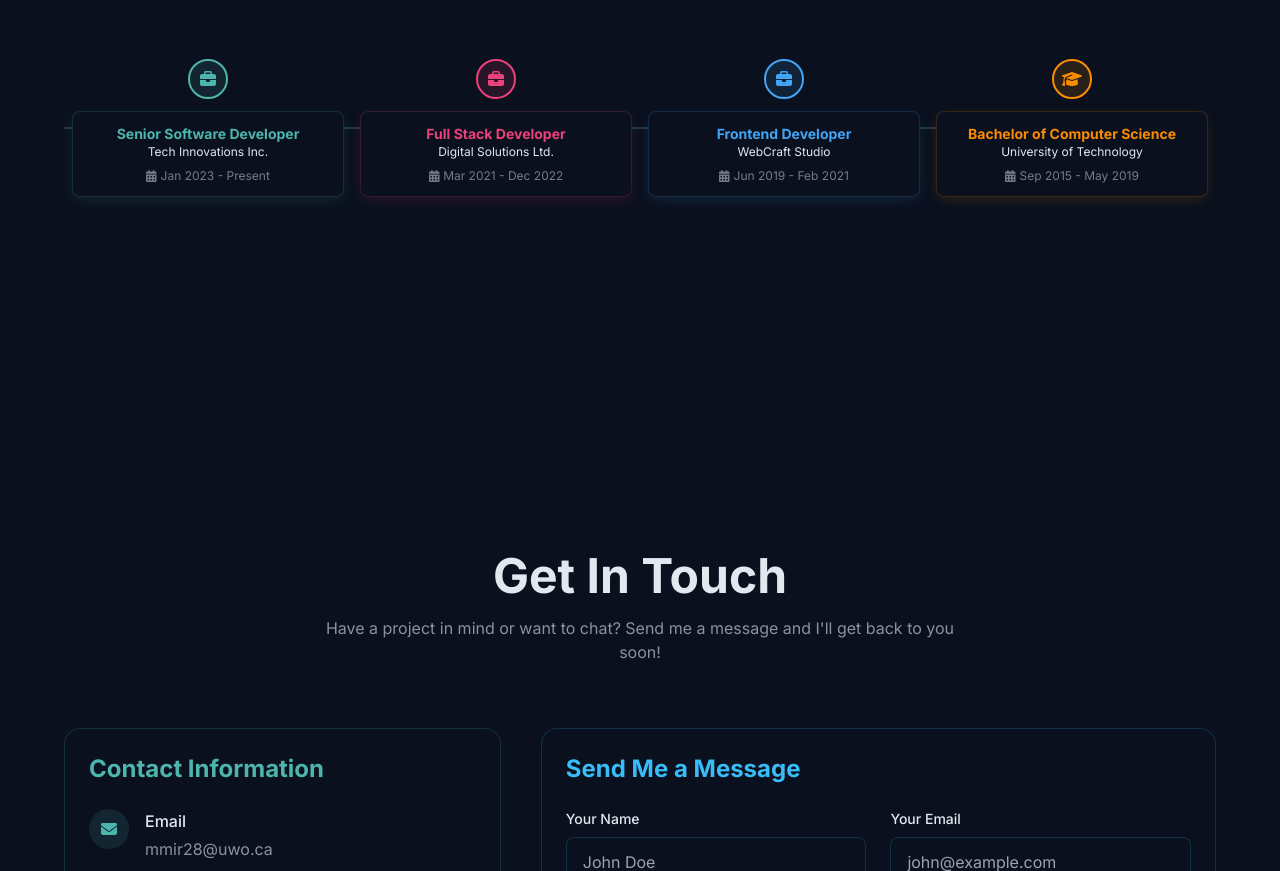
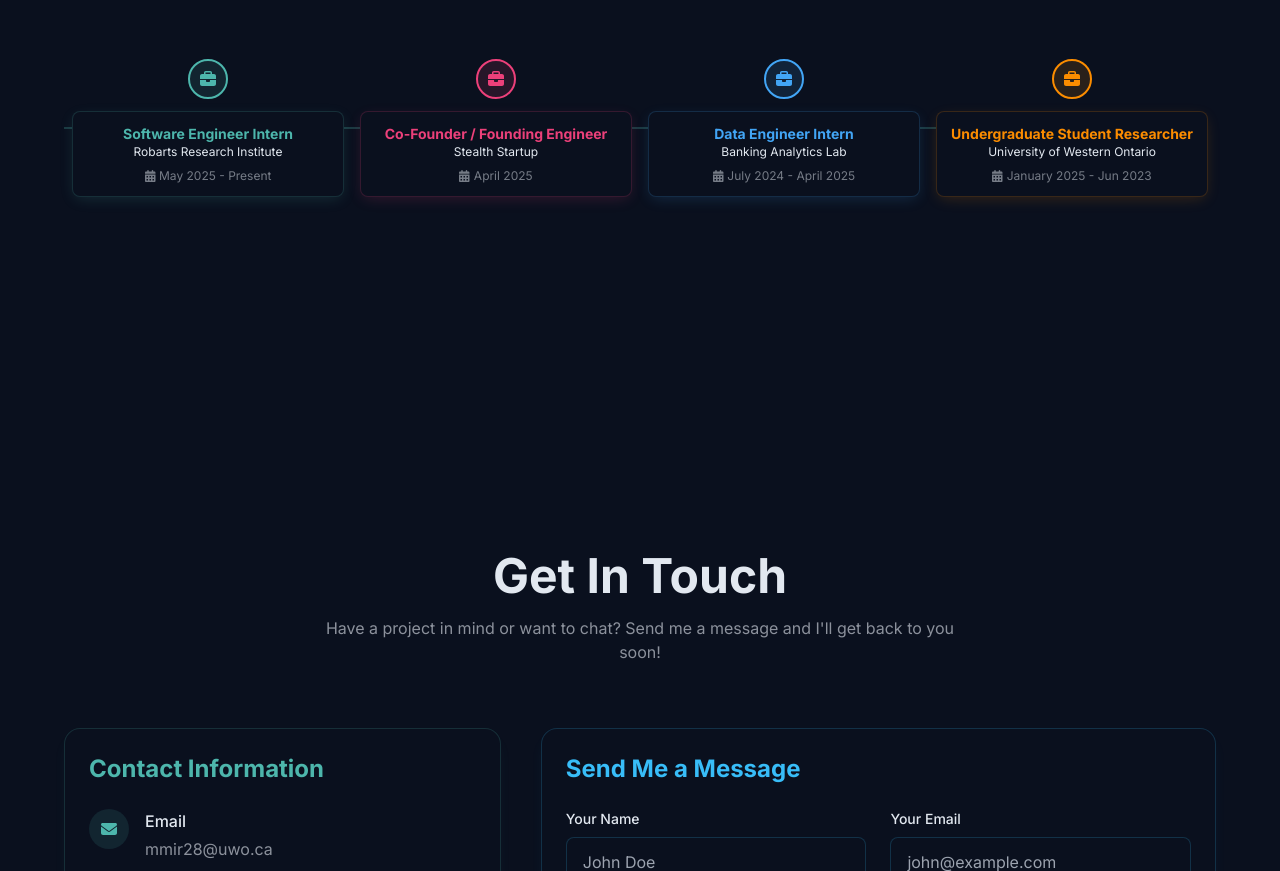
Before and after one commit to mdzdmr/zaid.github.io, a Next.js app: page / in a window 1280 px wide. Shown: the part 1928-2799 px from the top of the page. Built offline with nearby package versions, Linux system fonts and the light colour scheme.

Commit message:
Update ProfessionalExperience.tsx

```diff
--- a/src/components/ProfessionalExperience.tsx
+++ b/src/components/ProfessionalExperience.tsx
@@ -24,34 +24,34 @@ interface ExperienceData {
 const experiences: ExperienceData[] = [
   {
     id: 1,
-    company: "Tech Innovations Inc.",
-    position: "Senior Software Developer",
-    duration: "Jan 2023 - Present",
+    company: "Robarts Research Institute",
+    position: "Software Engineer Intern",
+    duration: "May 2025 - Present",
     category: 'work',
     color: "#4db6ac"
   },
   {
     id: 2,
-    company: "Digital Solutions Ltd.",
-    position: "Full Stack Developer",
-    duration: "Mar 2021 - Dec 2022",
+    company: "Stealth Startup",
+    position: "Co-Founder / Founding Engineer",
+    duration: "April 2025",
     category: 'work',
     color: "#ec407a"
   },
   {
     id: 3,
-    company: "WebCraft Studio",
-    position: "Frontend Developer",
-    duration: "Jun 2019 - Feb 2021",
+    company: "Banking Analytics Lab",
+    position: "Data Engineer Intern",
+    duration: "July 2024 - April 2025",
     category: 'work',
     color: "#42a5f5"
   },
   {
     id: 4,
-    company: "University of Technology",
-    position: "Bachelor of Computer Science",
-    duration: "Sep 2015 - May 2019",
-    category: 'education',
+    company: "University of Western Ontario",
+    position: "Undergraduate Student Researcher",
+    duration: "January 2025 - Jun 2023",
+    category: 'work',
     color: "#fb8c00"
   }
 ];
```
